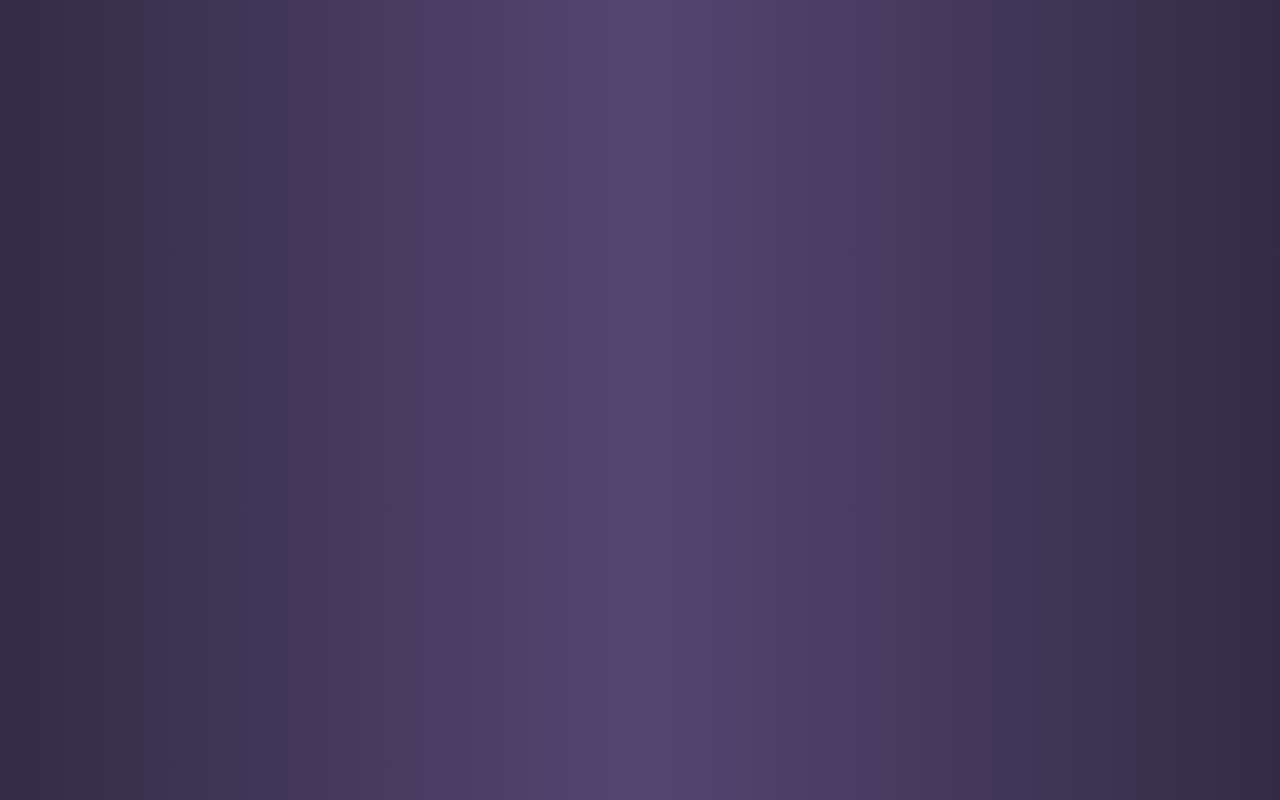
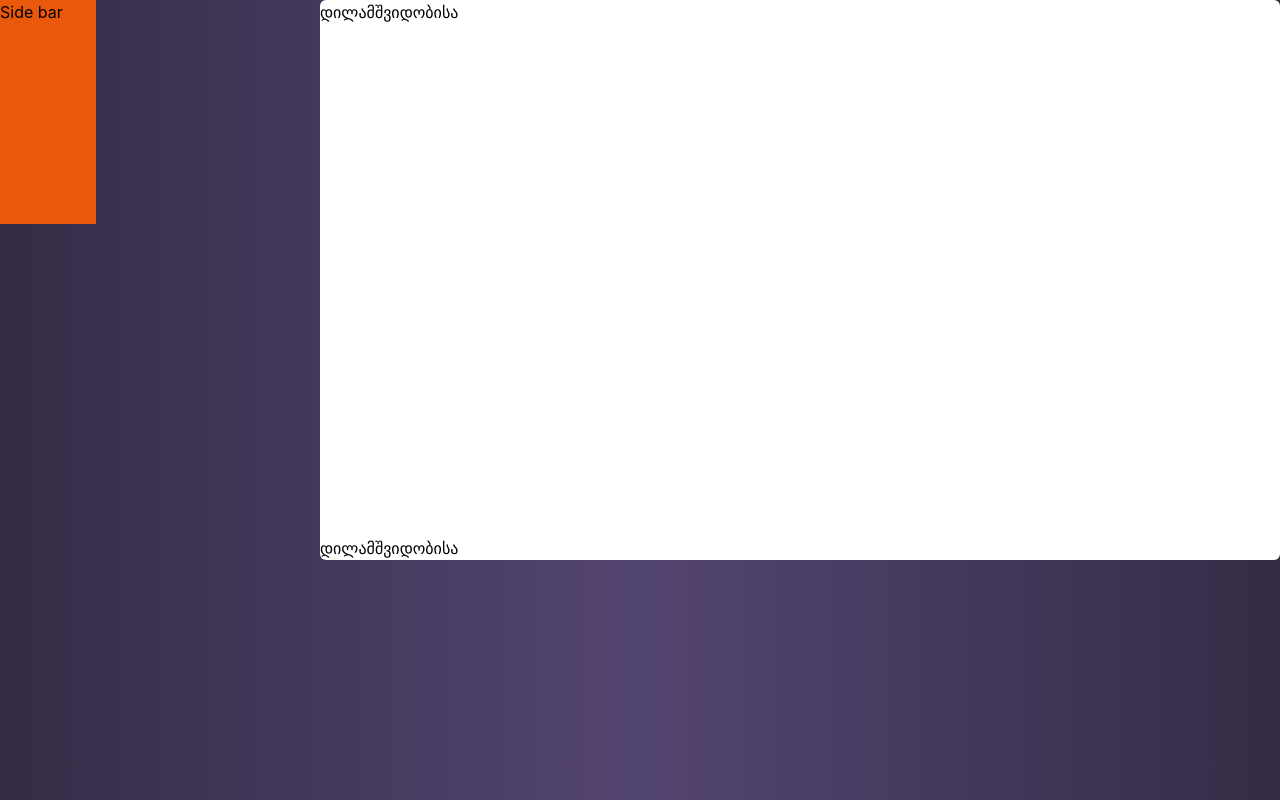
Before and after one commit to ibotchori/folk-soul, a React (Create React App) app: page /dashboard in a window 1280 px wide. Before the commit this address had no page. Built offline with nearby package versions, Linux system fonts and the light colour scheme.

Commit message:
wip: add Dashboard page

```diff
--- a/src/App.tsx
+++ b/src/App.tsx
@@ -1,4 +1,4 @@
-import { Landing, Login } from 'pages'
+import { Dashboard, Landing, Login } from 'pages'
 import { BrowserRouter, Routes, Route } from 'react-router-dom'
 
 function App() {
@@ -7,6 +7,7 @@ function App() {
       <Routes>
         <Route path='/' element={<Landing />} />
         <Route path='/login' element={<Login />} />
+        <Route path='/dashboard' element={<Dashboard />} />
       </Routes>
     </BrowserRouter>
   )
--- /dev/null
+++ b/src/pages/Dashboard/Dashboard.tsx
@@ -0,0 +1,18 @@
+import React from 'react'
+
+type Props = {}
+
+const Dashboard = (props: Props) => {
+  return (
+    <div className='flex justify-between'>
+      <div className='w-24 h-56 bg-orange-600'>Side bar</div>
+      {/* Content */}
+      <div className='w-3/4 h-[70vh] bg-white rounded-md flex flex-col justify-between'>
+        <p>დილამშვიდობისა</p>
+        <p>დილამშვიდობისა</p>
+      </div>
+    </div>
+  )
+}
+
+export default Dashboard
--- a/src/pages/index.ts
+++ b/src/pages/index.ts
@@ -1,2 +1,3 @@
 export { default as Landing } from './Landing/Landing'
 export { default as Login } from './Login/Login'
+export { default as Dashboard } from './Dashboard/Dashboard'
```
